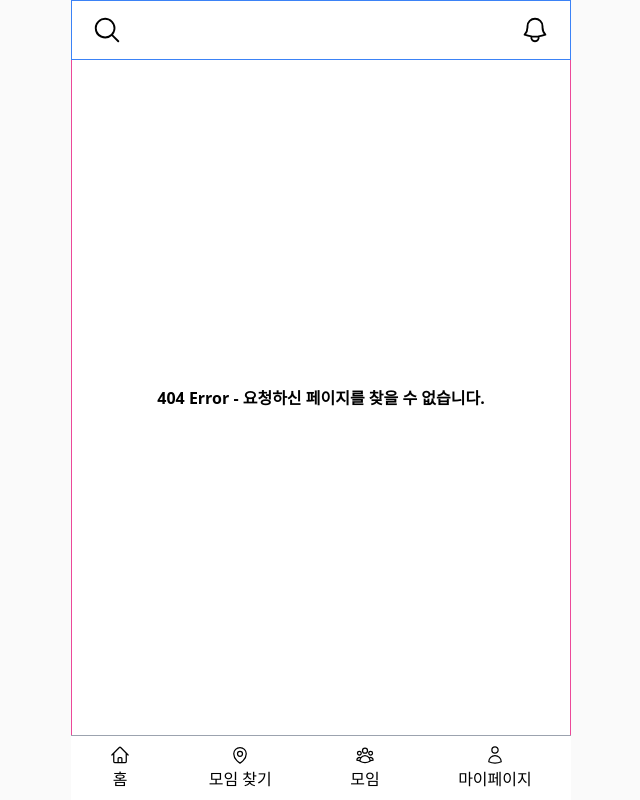
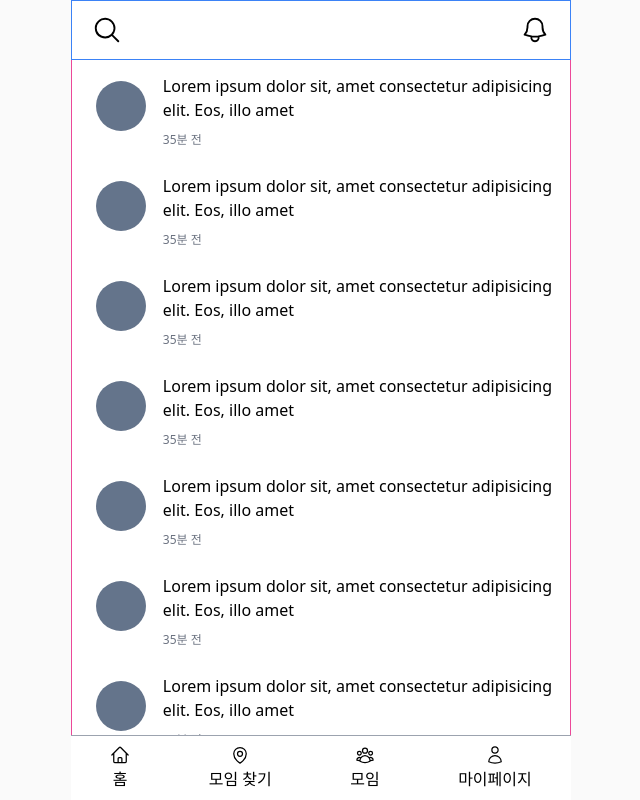
Before and after one commit to Mallang-Mallang/Damoim, a Next.js app: page /notice in a window 1280 px wide. Before the commit this address had no page. Shown: the whole page, without its empty margins (319-959 px from the left). Built offline with nearby package versions, Linux system fonts and the light colour scheme.

Commit message:
[ Web ] Add Notice pages

```diff
--- /dev/null
+++ b/components/Notification.tsx
@@ -0,0 +1,19 @@
+import React from 'react';
+
+function Notification() {
+  return (
+    <div className="flex items-center w-full h-[100px] p-2 ">
+      <div className="flex justify-center items-start pt-3 w-[100px] h-full">
+        <div className="w-[50px] h-[50px] bg-slate-500 rounded-full"></div>
+      </div>
+
+      <div className="flex flex-col justify-around w-full h-full">
+        Lorem ipsum dolor sit, amet consectetur adipisicing elit. Eos, illo amet
+        <br />
+        <span className="text-xs text-gray-500">35분 전</span>
+      </div>
+    </div>
+  );
+}
+
+export default Notification;
--- /dev/null
+++ b/pages/notice.tsx
@@ -0,0 +1,20 @@
+import Notification from '@/components/Notification';
+import React from 'react';
+
+function notice() {
+  return (
+    <>
+      <Notification />
+      <Notification />
+      <Notification />
+      <Notification />
+      <Notification />
+      <Notification />
+      <Notification />
+      <Notification />
+      <Notification />
+    </>
+  );
+}
+
+export default notice;
```
